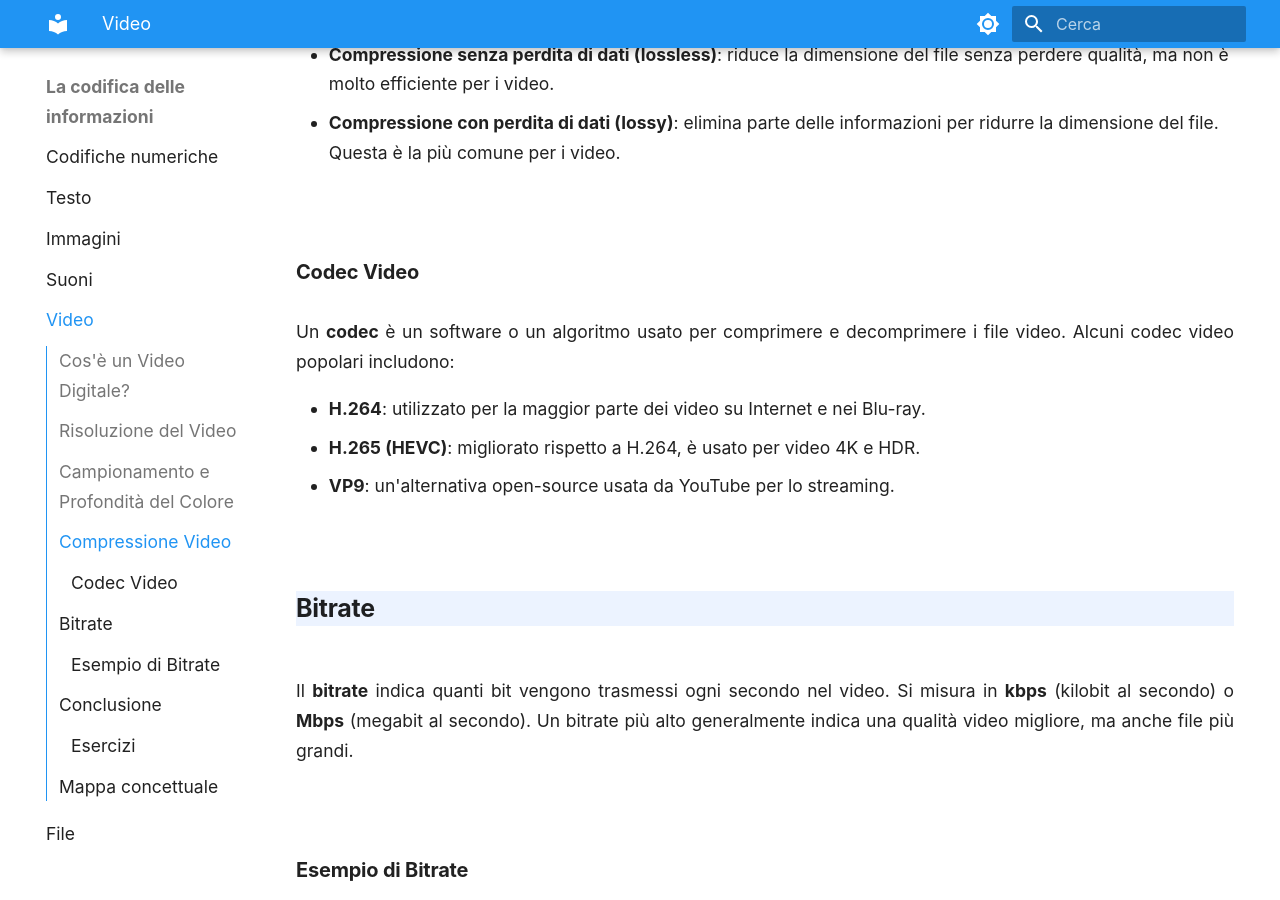
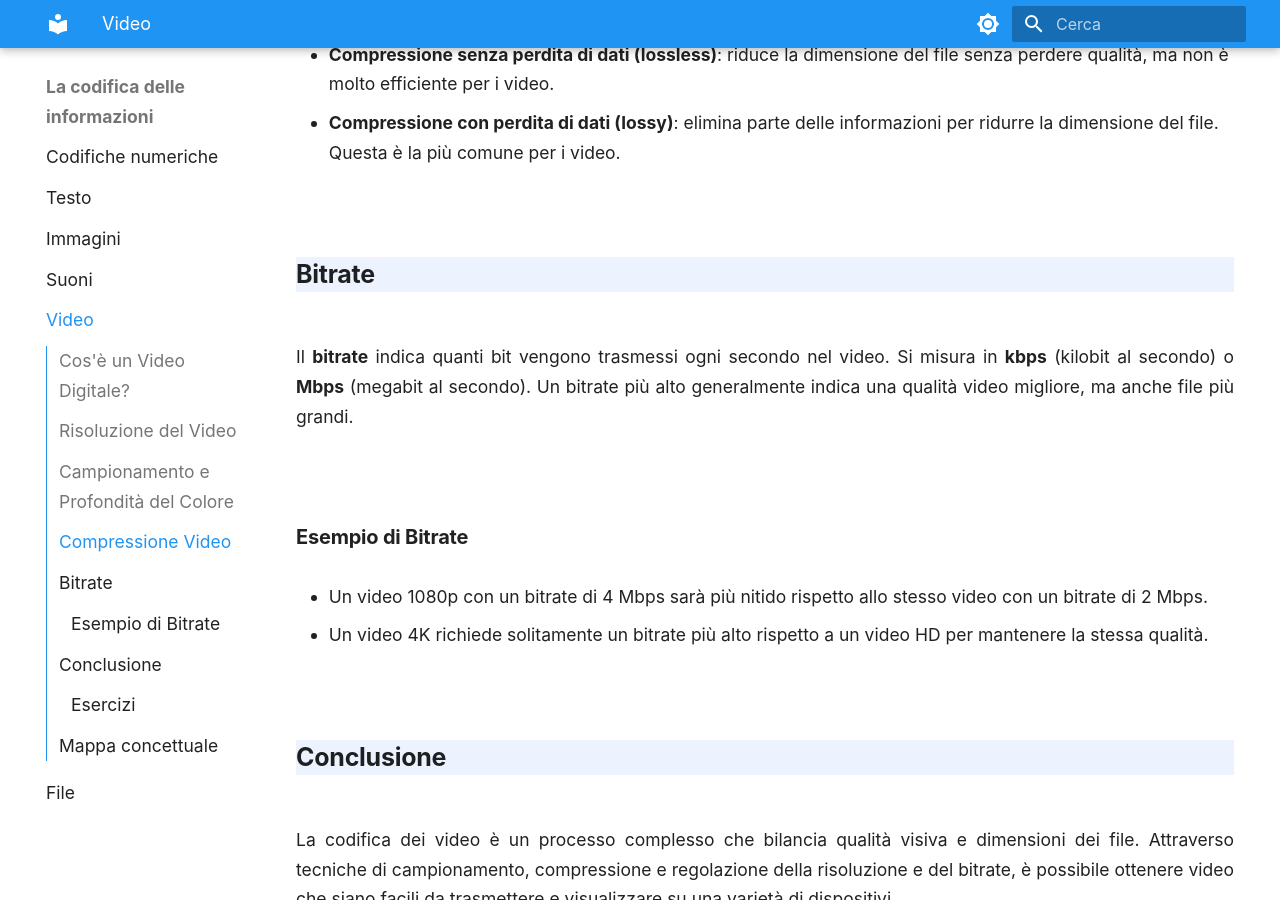
Before and after one commit to Federob/infohandouts, an MkDocs documentation site: the page built from docs/infoCoding/04_digit_video.md, in a window 1280 px wide and 900 px high, scrolled down 2159 px. Built offline with MkDocs 1.6.1 and Material for MkDocs 9.7.7, drawn with Linux system fonts in a browser that asks for light colours.

Commit message:
no codec

````diff
--- a/docs/infoCoding/04_digit_video.md
+++ b/docs/infoCoding/04_digit_video.md
@@ -39,14 +39,6 @@ La **compressione video** riduce la dimensione del file eliminando informazioni
 * **Compressione senza perdita di dati (lossless)**: riduce la dimensione del file senza perdere qualità, ma non è molto efficiente per i video.
 * **Compressione con perdita di dati (lossy)**: elimina parte delle informazioni per ridurre la dimensione del file. Questa è la più comune per i video.
 
-### Codec Video
-
-Un **codec** è un software o un algoritmo usato per comprimere e decomprimere i file video. Alcuni codec video popolari includono:
-
-* **H.264**: utilizzato per la maggior parte dei video su Internet e nei Blu-ray.
-* **H.265 (HEVC)**: migliorato rispetto a H.264, è usato per video 4K e HDR.
-* **VP9**: un'alternativa open-source usata da YouTube per lo streaming.
-
 ## Bitrate
 
 Il **bitrate** indica quanti bit vengono trasmessi ogni secondo nel video. Si misura in **kbps** (kilobit al secondo) o **Mbps** (megabit al secondo). Un bitrate più alto generalmente indica una qualità video migliore, ma anche file più grandi.
@@ -80,8 +72,6 @@ graph LR
     A --> I[Compressione Video]
     I --> J[Compressione Lossless]
     I --> K[Compressione Lossy]
-    A --> L[Codec Video]
-    L --> M[H.264, H.265, VP9]
     A --> N[Bitrate]
     N --> O[Qualità e Dimensione]
 ```
````
